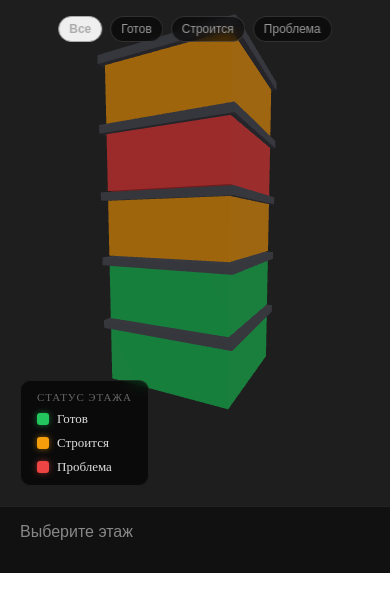
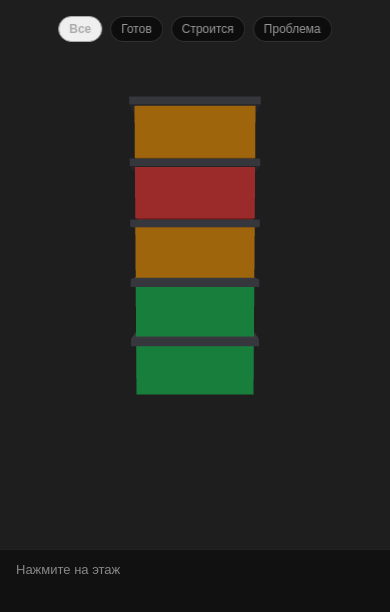
Before and after one commit to vladislavprozorov/sber-three-react, a React (Vite) app: page / in a window 390 px wide. Shown: the top 612 px of the page. Built offline with nearby package versions, Linux system fonts and the light colour scheme.

Commit message:
feat: mobile layout — responsive stack, camera fix, compact panel, hide legend on mobile

```diff
--- a/src/app/App.tsx
+++ b/src/app/App.tsx
@@ -15,23 +15,34 @@ export default function App() {
         display: "flex",
         flexDirection: isMobile ? "column" : "row",
         height: "100vh",
-        overflow: isMobile ? "auto" : "hidden",
+        overflow: "hidden",
+        background: "#1e1e1e",
       }}
     >
+      {/* 3D сцена */}
       <div
         style={{
           flex: isMobile ? "none" : 1,
           position: "relative",
-          height: isMobile ? "60vh" : "100%",
-          minHeight: isMobile ? 300 : undefined,
+          height: isMobile ? "65vh" : "100%",
+          flexShrink: 0,
         }}
       >
-        <ThreeScene onFloorSelect={selectFloor} activeFilter={activeFilter} />
-        <StatusLegend />
+        <ThreeScene onFloorSelect={selectFloor} activeFilter={activeFilter} isMobile={isMobile} />
+        <StatusLegend isMobile={isMobile} />
         <StatusFilter activeFilter={activeFilter} onChange={setFilter} />
       </div>
 
-      <BuildingInfoPanel selectedFloor={selectedFloor} isMobile={isMobile} />
+      {/* Панель информации */}
+      <div
+        style={{
+          flex: isMobile ? "none" : "0 0 300px",
+          height: isMobile ? "35vh" : "100%",
+          overflowY: "auto",
+        }}
+      >
+        <BuildingInfoPanel selectedFloor={selectedFloor} isMobile={isMobile} />
+      </div>
     </div>
   )
 }
--- a/src/features/building-3d/StatusLegend.tsx
+++ b/src/features/building-3d/StatusLegend.tsx
@@ -2,7 +2,13 @@ import { STATUS_COLORS, STATUS_LABELS, type FloorStatus } from "../building-info
 
 const STATUSES: FloorStatus[] = ["ready", "building", "problem"]
 
-export default function StatusLegend() {
+type Props = {
+  isMobile?: boolean
+}
+
+export default function StatusLegend({ isMobile = false }: Props) {
+  if (isMobile) return null
+
   return (
     <div
       style={{
--- a/src/features/building-3d/ThreeScene.tsx
+++ b/src/features/building-3d/ThreeScene.tsx
@@ -7,9 +7,10 @@ import type { FilterValue } from "./StatusFilter"
 type Props = {
   onFloorSelect?: (floorIndex: number) => void
   activeFilter?: FilterValue
+  isMobile?: boolean
 }
 
-export default function ThreeScene({ onFloorSelect, activeFilter = "all" }: Props) {
+export default function ThreeScene({ onFloorSelect, activeFilter = "all", isMobile = false }: Props) {
   const containerRef = useRef<HTMLDivElement | null>(null)
   const tooltipRef = useRef<HTMLDivElement | null>(null)
   const floorsRef = useRef<THREE.Mesh[]>([])
@@ -23,15 +24,16 @@ export default function ThreeScene({ onFloorSelect, activeFilter = "all" }: Prop
     scene.background = new THREE.Color("#1e1e1e")
 
     const camera = new THREE.PerspectiveCamera(
-      75,
+      60,
       container.clientWidth / container.clientHeight || 1,
       0.1,
       1000,
     )
-    camera.position.set(5, 5, 10)
+    const initCamZ = isMobile ? 18 : 10
+    camera.position.set(0, 5, initCamZ)
     camera.lookAt(0, 4, 0)
 
-    const cameraTargetPos = new THREE.Vector3(5, 5, 10)
+    const cameraTargetPos = new THREE.Vector3(0, 5, initCamZ)
     const cameraLookAt = new THREE.Vector3(0, 4, 0)
     let isAnimatingCamera = false
 
--- a/src/features/building-info/BuildingInfoPanel.tsx
+++ b/src/features/building-info/BuildingInfoPanel.tsx
@@ -44,15 +44,15 @@ export default function BuildingInfoPanel({ selectedFloor, isMobile = false }: P
   return (
     <div
       style={{
-        width: isMobile ? "100%" : 300,
-        padding: isMobile ? "16px 20px" : 24,
+        width: "100%",
+        height: "100%",
+        padding: isMobile ? "12px 16px" : 24,
         background: "#111",
         color: "white",
         fontFamily: "sans-serif",
         borderLeft: isMobile ? "none" : "1px solid #222",
         borderTop: isMobile ? "1px solid #222" : "none",
         boxSizing: "border-box",
-        flexShrink: 0,
       }}
     >
       <style>{`
@@ -63,7 +63,9 @@ export default function BuildingInfoPanel({ selectedFloor, isMobile = false }: P
       `}</style>
 
       {selectedFloor === null && (
-        <p style={{ color: "#888", marginTop: 0 }}>Выберите этаж</p>
+        <p style={{ color: "#888", marginTop: 0, fontSize: isMobile ? 13 : 14 }}>
+          Нажмите на этаж
+        </p>
       )}
 
       {loading && (
@@ -78,9 +80,9 @@ export default function BuildingInfoPanel({ selectedFloor, isMobile = false }: P
 
       {!loading && data && (
         <>
-          <h2 style={{ margin: "0 0 16px", fontSize: 18 }}>{data.label}</h2>
+          <h2 style={{ margin: isMobile ? "0 0 8px" : "0 0 16px", fontSize: isMobile ? 15 : 18 }}>{data.label}</h2>
 
-          <div style={{ marginBottom: 10, display: "flex", alignItems: "center", gap: 8 }}>
+          <div style={{ marginBottom: isMobile ? 6 : 10, display: "flex", alignItems: "center", gap: 8 }}>
             <span
               style={{
                 display: "inline-block",
```
Also changed, not shown: 2 other files (tests, documents, lock files or other folders).
